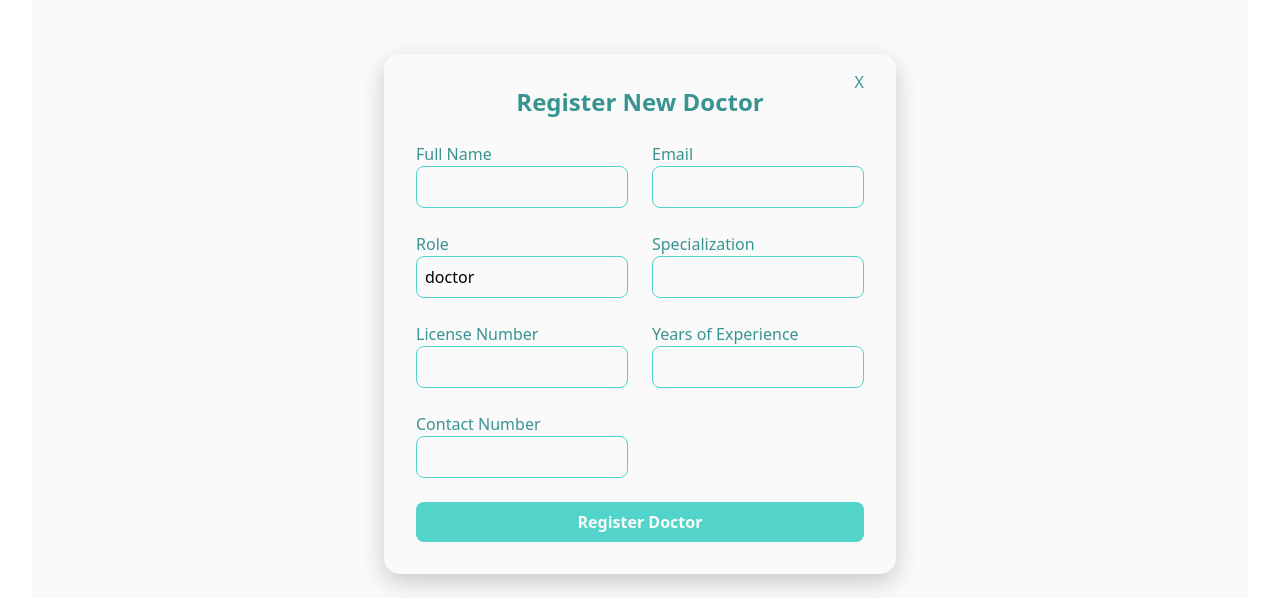
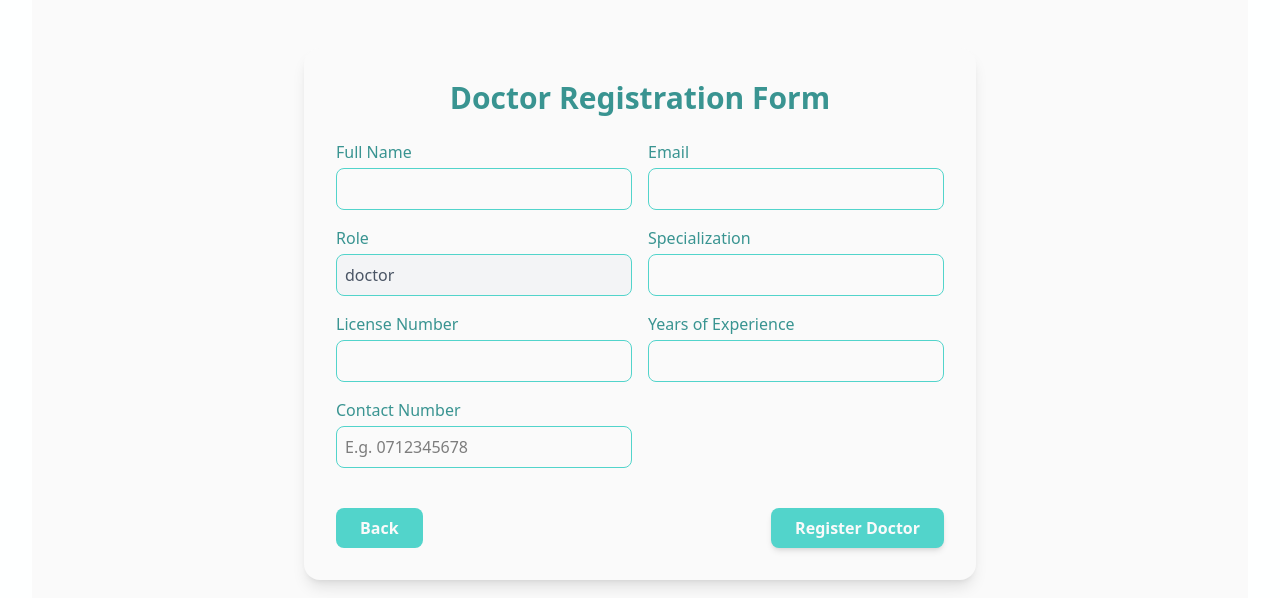
Before and after one commit to Community-Project-Group-01/PRMS, a React (Vite) app in the folder client/: page /dashboard/1/add-doctor in a window 1280 px wide. Shown: the part 174-772 px from the top of the page. Built offline with nearby package versions, Linux system fonts and the light colour scheme; no server answers; sample sign-in values are in the browser's storage.

Commit message:
update the code

```diff
--- a/client/src/components/forms/DoctorForm.jsx
+++ b/client/src/components/forms/DoctorForm.jsx
@@ -1,6 +1,9 @@
 import React, { useState } from "react";
-import axios from "axios";
-import { Navigate, useNavigate } from "react-router-dom";
+import api from "../../api/client";
+import Button from "../common/Button";
+import { useNavigate } from "react-router-dom";
+import toast from "react-hot-toast";
+import { emailValidator, mobileNumberValidator } from "../../utils/validator";
 
 const DoctorForm = () => {
   const navigate = useNavigate();
@@ -14,33 +17,57 @@ const DoctorForm = () => {
     contact: "",
   });
 
+  const [errors, setErrors] = useState({});
   const [loading, setLoading] = useState(false);
-  const [message, setMessage] = useState({ text: "", type: "" });
+  const [message, setMessage] = useState("");
+
+  // Validate form inputs
+  const validateForm = () => {
+    const newErrors = {};
+
+    if (!formData.name.trim()) newErrors.name = "Full name is required.";
+    if (!emailValidator(formData.email))
+      newErrors.email = "Valid email is required.";
+    if (!formData.specialization.trim())
+      newErrors.specialization = "Specialization is required.";
+    if (!formData.licenseNumber.trim())
+      newErrors.licenseNumber = "License number is required.";
+    if (!formData.yearsOfExperience)
+      newErrors.yearsOfExperience = "Years of experience is required.";
+    if (!mobileNumberValidator(formData.contact))
+      newErrors.contact = "Valid 10-digit contact number required.";
+
+    setErrors(newErrors);
+    return Object.keys(newErrors).length === 0;
+  };
 
   const handleChange = (e) => {
     setFormData({
       ...formData,
       [e.target.name]: e.target.value,
     });
+    setErrors({ ...errors, [e.target.name]: "" });
   };
 
   const handleSubmit = async (e) => {
     e.preventDefault();
-    setMessage({ text: "", type: "" });
+    if (!validateForm()) return;
+
     setLoading(true);
+    setMessage("");
 
     try {
-      const response = await axios.post(
-        "http://localhost:5000/api/doctor/register",
-        formData,
-        {
-          withCredentials: true,
-          headers: {
-            "Content-Type": "application/json",
-          },
-        }
-      );
-      setMessage({ text: response.data.message, type: "success" });
+      const res = await api.post("/api/doctor/register", {
+        ...formData,
+        role: "doctor",
+      });
+
+      const backendMessage =
+        res.data?.message || "Doctor registered successfully!";
+      setMessage(backendMessage);
+      toast.success(backendMessage);
+
+      // Reset form
       setFormData({
         name: "",
         email: "",
@@ -51,74 +78,82 @@ const DoctorForm = () => {
         contact: "",
       });
     } catch (error) {
-      const errMsg =
-        error.response?.data?.message || "Error registering doctor";
-      setMessage({ text: errMsg, type: "error" });
+      console.error(error);
+      const backendError =
+        error.response?.data?.message ||
+        "Failed to register doctor. Please try again.";
+
+      setMessage(backendError);
+      toast.error(backendError);
     } finally {
       setLoading(false);
     }
   };
 
   return (
-    <div className="min-h-screen flex justify-center items-center bg-[var(--color-white)] ">
-      <form
-        onSubmit={handleSubmit}
-        className="bg-[var(--color-white)] rounded-2xl p-8 w-full max-w-lg relative"
-        style={{
-          boxShadow: "0 8px 24px rgba(0, 0, 0, 0.2)",
-        }}
-      >
-        <div
-          className="absolute top-4 right-8  font-medium text-primary-dark cursor-pointer"
-          onClick={() => navigate("/dashboard/admin/doctors")}
-        >
-          X
-        </div>
-        <h2 className="text-2xl font-bold text-center mb-6 text-[var(--color-primary-dark)]">
-          Register New Doctor
+    <div className="min-h-screen flex items-center justify-center bg-white p-6">
+      <div className="w-full max-w-2xl rounded-2xl bg-white shadow-lg p-8">
+        <h2 className="text-3xl font-semibold text-center text-primary-dark mb-6">
+          Doctor Registration Form
         </h2>
 
-        {/* Input Fields Grid */}
-        <div className="grid grid-cols-1 md:grid-cols-2 gap-6">
+        {message && (
+          <div
+            className={`text-center mb-4 font-medium ${
+              message.includes("successfully") ? "text-primary" : "text-red-500"
+            }`}>
+            {message}
+          </div>
+        )}
+
+        <form
+          onSubmit={handleSubmit}
+          className="grid grid-cols-1 md:grid-cols-2 gap-4">
+          {/* Full Name */}
           <div>
-            <label className="text-primary-dark font-medium">Full Name</label>
+            <label className="block mb-1 text-primary-dark">Full Name</label>
             <input
               type="text"
               name="name"
               value={formData.name}
               onChange={handleChange}
-              className="w-full border rounded-lg p-2 focus:outline-none focus:ring-2"
-              style={{ borderColor: "var(--color-primary)" }}
+              className="w-full border border-primary rounded-lg p-2 focus:outline-none focus:ring-2 focus:ring-primary-light"
             />
+            {errors.name && (
+              <p className="text-red-500 text-sm">{errors.name}</p>
+            )}
           </div>
 
+          {/* Email */}
           <div>
-            <label className="text-primary-dark font-medium">Email</label>
+            <label className="block mb-1 text-primary-dark">Email</label>
             <input
               type="email"
               name="email"
               value={formData.email}
               onChange={handleChange}
-              className="w-full border rounded-lg p-2 focus:outline-none focus:ring-2"
-              style={{ borderColor: "var(--color-primary)" }}
+              className="w-full border border-primary rounded-lg p-2 focus:outline-none focus:ring-2 focus:ring-primary-light"
             />
+            {errors.email && (
+              <p className="text-red-500 text-sm">{errors.email}</p>
+            )}
           </div>
 
+          {/* Role */}
           <div>
-            <label className="text-primary-dark font-medium">Role</label>
+            <label className="block mb-1 text-primary-dark">Role</label>
             <input
               type="text"
               name="role"
               value="doctor"
               readOnly
-              className="w-full border rounded-lg p-2 focus:outline-none focus:ring-2"
-              style={{ borderColor: "var(--color-primary)" }}
-              required
+              className="w-full border border-primary rounded-lg p-2 bg-gray-100 text-gray-600 cursor-not-allowed"
             />
           </div>
 
+          {/* Specialization */}
           <div>
-            <label className="text-primary-dark font-medium">
+            <label className="block mb-1 text-primary-dark">
               Specialization
             </label>
             <input
@@ -126,14 +161,16 @@ const DoctorForm = () => {
               name="specialization"
               value={formData.specialization}
               onChange={handleChange}
-              className="w-full border rounded-lg p-2 focus:outline-none focus:ring-2"
-              style={{ borderColor: "var(--color-primary)" }}
-              required
+              className="w-full border border-primary rounded-lg p-2 focus:outline-none focus:ring-2 focus:ring-primary-light"
             />
+            {errors.specialization && (
+              <p className="text-red-500 text-sm">{errors.specialization}</p>
+            )}
           </div>
 
+          {/* License Number */}
           <div>
-            <label className="text-primary-dark font-medium">
+            <label className="block mb-1 text-primary-dark">
               License Number
             </label>
             <input
@@ -141,14 +178,16 @@ const DoctorForm = () => {
               name="licenseNumber"
               value={formData.licenseNumber}
               onChange={handleChange}
-              className="w-full border rounded-lg p-2 focus:outline-none focus:ring-2"
-              style={{ borderColor: "var(--color-primary)" }}
-              required
+              className="w-full border border-primary rounded-lg p-2 focus:outline-none focus:ring-2 focus:ring-primary-light"
             />
+            {errors.licenseNumber && (
+              <p className="text-red-500 text-sm">{errors.licenseNumber}</p>
+            )}
           </div>
 
+          {/* Years of Experience */}
           <div>
-            <label className="text-primary-dark font-medium">
+            <label className="block mb-1 text-primary-dark">
               Years of Experience
             </label>
             <input
@@ -157,48 +196,55 @@ const DoctorForm = () => {
               value={formData.yearsOfExperience}
               onChange={handleChange}
               min="0"
-              className="w-full border rounded-lg p-2 focus:outline-none focus:ring-2"
-              style={{ borderColor: "var(--color-primary)" }}
-              required
+              className="w-full border border-primary rounded-lg p-2 focus:outline-none focus:ring-2 focus:ring-primary-light"
             />
+            {errors.yearsOfExperience && (
+              <p className="text-red-500 text-sm">{errors.yearsOfExperience}</p>
+            )}
           </div>
 
+          {/* Contact */}
           <div>
-            <label className="text-primary-dark font-medium">
+            <label className="block mb-1 text-primary-dark">
               Contact Number
             </label>
             <input
-              type="text"
+              type="tel"
               name="contact"
               value={formData.contact}
               onChange={handleChange}
-              className="w-full border rounded-lg p-2 focus:outline-none focus:ring-2"
-              style={{ borderColor: "var(--color-primary)" }}
-              required
+              placeholder="E.g. 0712345678"
+              className="w-full border border-primary rounded-lg p-2 focus:outline-none focus:ring-2 focus:ring-primary-light"
             />
+            {errors.contact && (
+              <p className="text-red-500 text-sm">{errors.contact}</p>
+            )}
           </div>
-        </div>
 
-        {/* Submit Button */}
-        <button
-          type="submit"
-          disabled={loading}
-          className="w-full mt-6 bg-[var(--color-primary)] hover:bg-[var(--color-primary-dark)] text-white font-semibold py-2 rounded-lg transition-colors duration-300"
-        >
-          {loading ? "Registering..." : "Register Doctor"}
-        </button>
+          {/* Buttons */}
+          <div className="md:col-span-2 flex justify-between items-center mt-6">
+            <Button
+              type="button"
+              onClick={() => navigate(-1)}
+              size="medium"
+              className="bg-gray-300 hover:bg-gray-400 text-gray-800 font-medium px-6 py-2 rounded-lg transition duration-200">
+              Back
+            </Button>
 
-        {/* Message Display */}
-        {message.text && (
-          <p
-            className={`mt-4 text-center font-medium ${
-              message.type === "success" ? "text-green-600" : "text-red-500"
-            }`}
-          >
-            {message.text}
-          </p>
-        )}
-      </form>
+            <Button
+              type="submit"
+              disabled={loading}
+              size="medium"
+              className={`text-white font-semibold px-6 py-2 rounded-lg shadow-md transition duration-200 ${
+                loading
+                  ? "bg-secondary-dark opacity-70"
+                  : "bg-primary hover:bg-primary-dark"
+              }`}>
+              {loading ? "Registering..." : "Register Doctor"}
+            </Button>
+          </div>
+        </form>
+      </div>
     </div>
   );
 };
```
